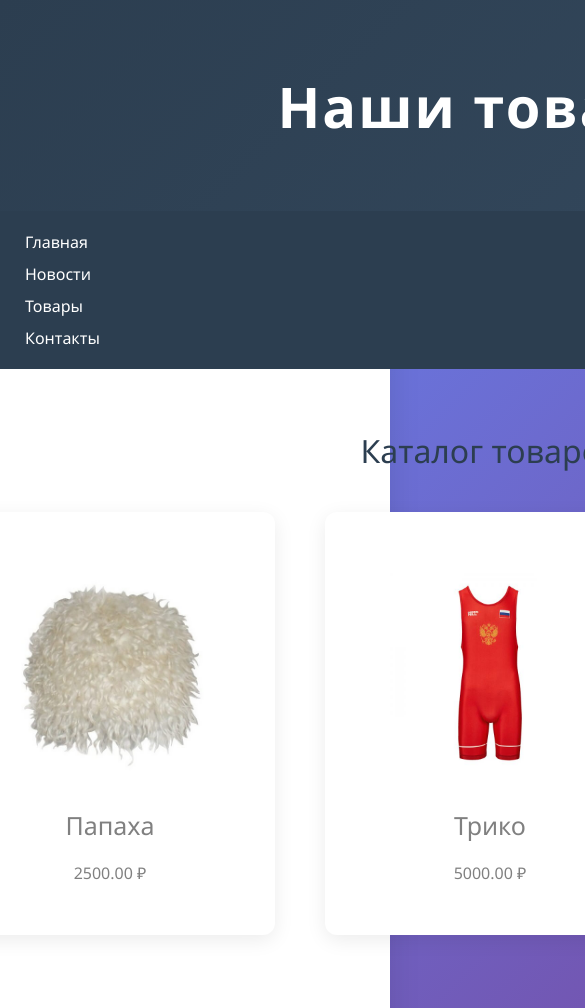
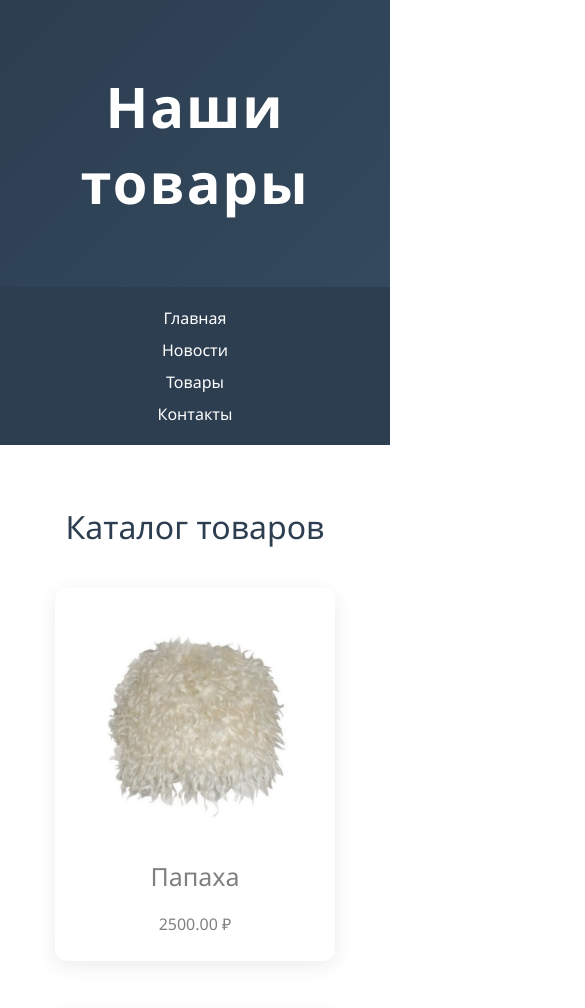
Before and after one commit to supertsatura/KP-7-8, a plain HTML site: page src/pages/goods.html in a window 390 px wide. Shown: the top 1008 px of the page, 585 px wide, since content can reach past the window. Drawn offline with Linux system fonts and the light colour scheme.

Commit message:
Update contacts and goods in 9-10

```diff
--- a/styles/style_contacts.css
+++ b/styles/style_contacts.css
@@ -348,7 +348,12 @@ dialog {
 @media (max-width: 768px) {
     .nav-list {
         flex-direction: column;
+        align-items: center;
         gap: 10px;
+    }
+
+    .contact-grid {
+        grid-template-columns: 1fr;
     }
 
     .skills-grid {
--- a/styles/style_goods.css
+++ b/styles/style_goods.css
@@ -84,15 +84,15 @@ main.main {
 }
 
 .content {
-    text-align: center;
+
 }
 
 .title {
-
     font-size: 32px; /* Размер шрифта заголовка */
     color: #2c3e50; /* Темно-синий цвет текста */
     margin: 20px 0; /* Отступ снизу */
     font-weight: 300; /* Легкое начертание шрифта */
+    text-align: center;
 }
 
 .figures {
@@ -109,7 +109,6 @@ main.main {
     border-radius: 12px; /* Скругленные углы */
     box-shadow: 0 5px 20px rgba(0, 0, 0, 0.08); /* Легкая тень */
     transition: transform 0.3s ease; /* Плавная анимация трансформации */
-    padding: 25px; /* Внутренние отступы */
 }
 
 .figures__item:hover {
@@ -117,12 +116,12 @@ main.main {
     box-shadow: 0 6px 20px rgba(79, 172, 254, 0.4); /* Увеличение тени при наведении */
 }
 
-.item__card {
-    display: flex;
-    justify-content: center;
-    align-items: center;
-    flex-direction: column;
-}
+/*.item__card {*/
+/*    display: flex;*/
+/*    justify-content: center;*/
+/*    align-items: center;*/
+/*    flex-direction: column;*/
+/*}*/
 
 .card__cover {
     object-fit: cover;
@@ -168,6 +167,11 @@ main.main {
 @media (max-width: 768px) {
     .nav-list {
         flex-direction: column;
+        align-items: center;
+        gap: 10px;
+    }
+    .figures{
+        flex-direction: column;
         gap: 10px;
     }
     .skills-grid {
@@ -177,6 +181,6 @@ main.main {
         grid-template-columns: 1fr;
     }
     main.content {
-        padding: 20px;
+        grid-template-columns: 1fr;
     }
 }
--- a/styles/style_index.css
+++ b/styles/style_index.css
@@ -224,6 +224,7 @@ main.main {
 @media (max-width: 768px) {
     .nav-list {
         flex-direction: column;
+        align-items: center;
         gap: 10px;
     }
     .skills-grid {
--- a/styles/style_news.css
+++ b/styles/style_news.css
@@ -121,6 +121,7 @@ main.main {
 @media (max-width: 768px) {
     .nav-list {
         flex-direction: column;
+        align-items: center;
         gap: 10px;
     }
     .skills-grid {
```
